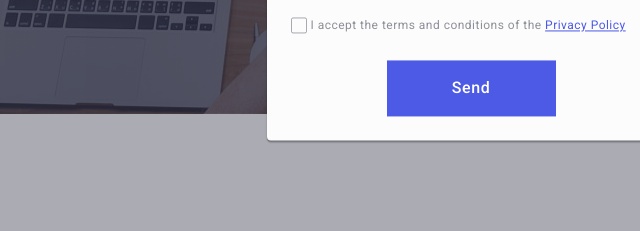
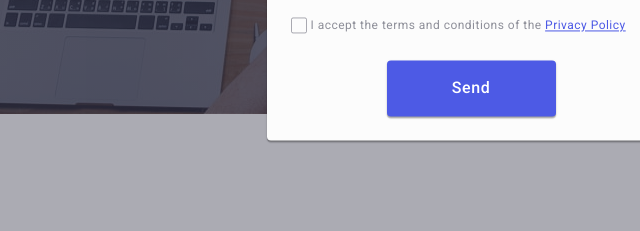
Before and after one commit to Uliana-Oleksiienko/goit-markup-hw-05, a plain HTML site: page index.html in a window 1280 px wide. Shown: the part 559-790 px from the top of the page, 169-809 px from the left. Drawn offline with nearby package versions, Linux system fonts and the light colour scheme.

Commit message:
Window finish

```diff
--- a/css/styles.css
+++ b/css/styles.css
@@ -637,5 +637,7 @@ ul {
     color: #fff;
     background-color: #4D5AE5;
     border: none;
+    border-radius: 4px;
+    box-shadow: 0 1px 1px 0 rgba(0, 0, 0, 0.14), 0 1px 3px 0 rgba(0, 0, 0, 0.12), 0 2px 1px 0 rgba(0, 0, 0, 0.2);
     transition: background-color 250ms cubic-bezier(0.4, 0, 0.2, 1);
 }
```
